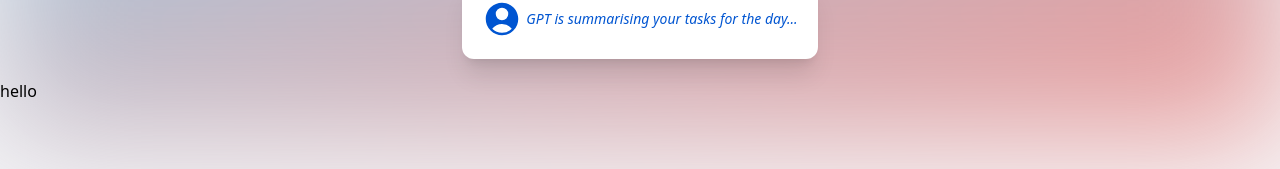
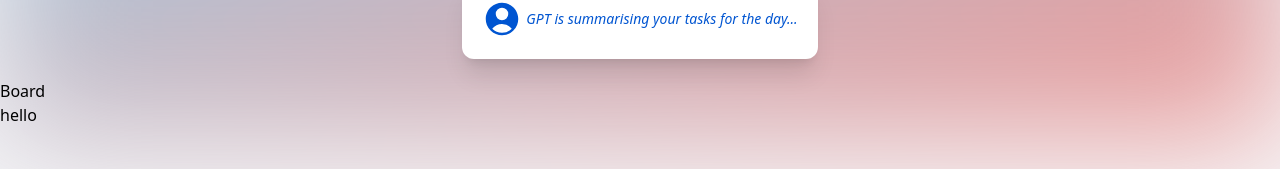
Before and after one commit to michaelwijanto/project-board, a Next.js app: page / in a window 1280 px wide. Shown: the part 249-418 px from the top of the page. Built offline with nearby package versions, Linux system fonts and the light colour scheme.

Commit message:
init board

```diff
--- a/app/page.tsx
+++ b/app/page.tsx
@@ -1,3 +1,4 @@
+import Board from "@/components/Board";
 import Header from "@/components/Header";
 import Image from "next/image";
 
@@ -7,6 +8,7 @@ export default function Home() {
       {/* Header */}
       <Header />
       {/* Board */}
+      <Board />
       <div>
         <p>hello</p>
       </div>
--- /dev/null
+++ b/components/Board.tsx
@@ -0,0 +1,7 @@
+import React from "react";
+
+function Board() {
+  return <div>Board</div>;
+}
+
+export default Board;
```
